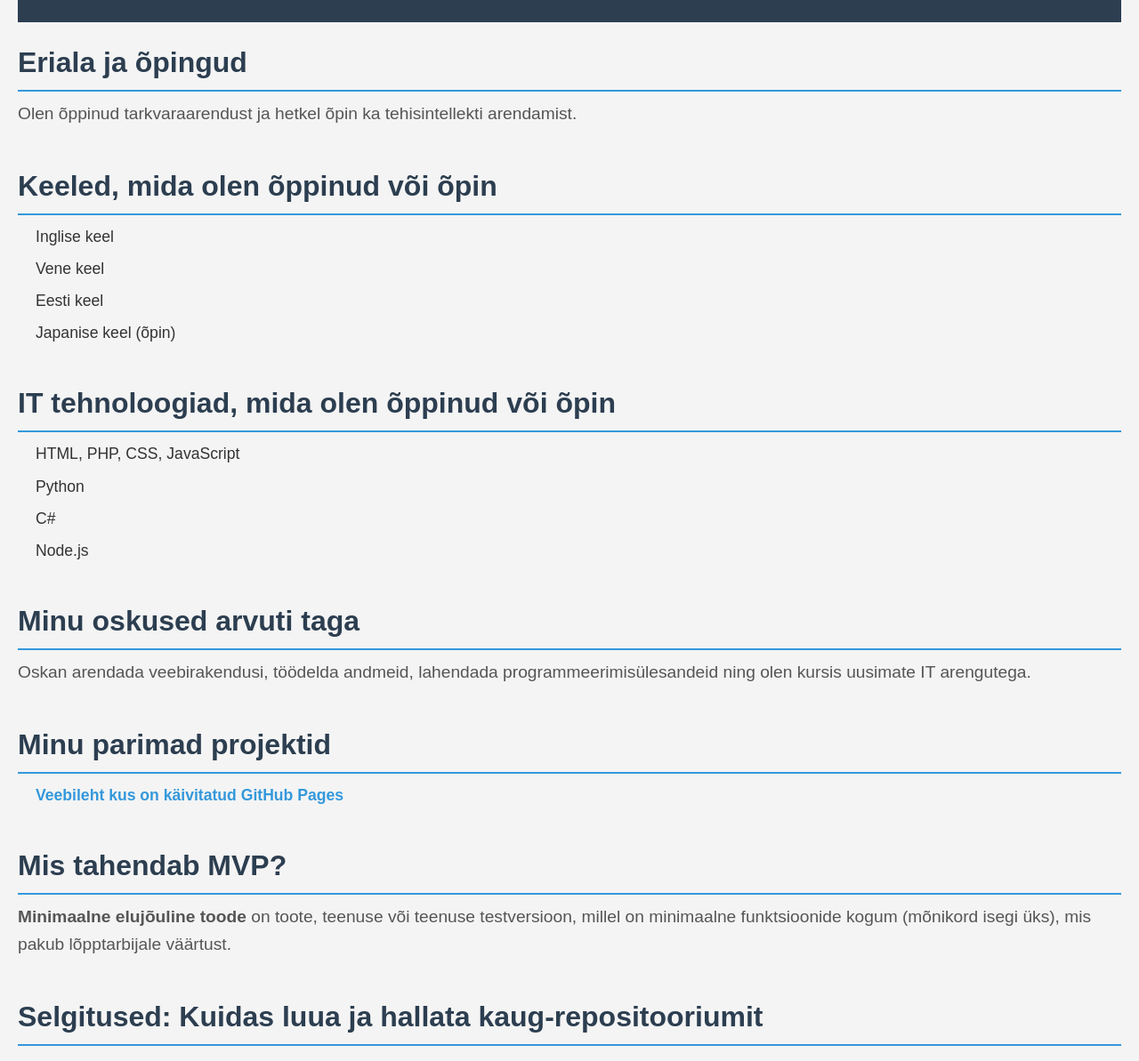
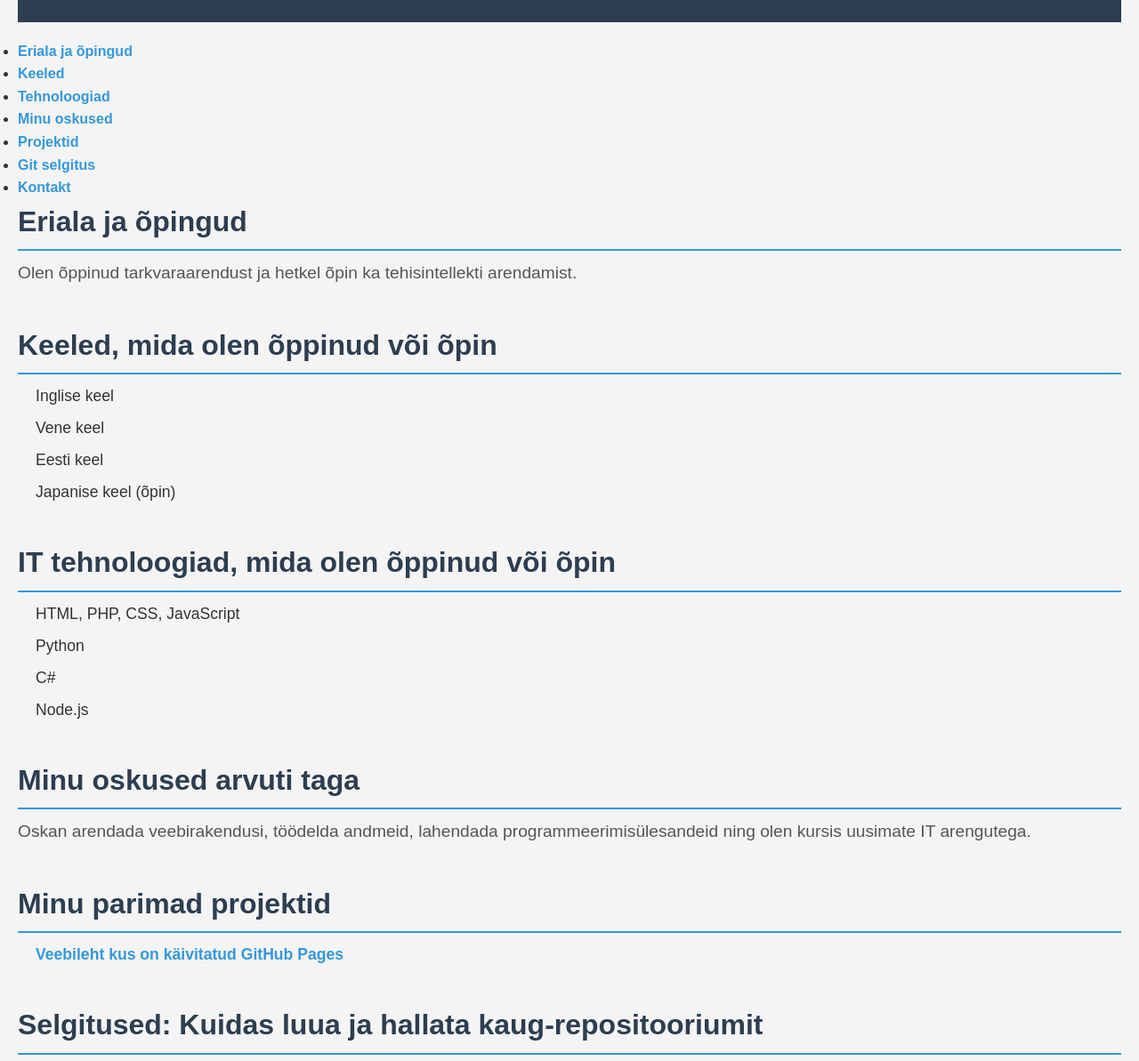
Before and after one commit to VsevolodTsarev2001/VsevolodKoduleht, a plain HTML site: page index.html in a window 1280 px wide. Shown: the part 267-1460 px from the top of the page at 89% size. Drawn offline with Linux system fonts and the light colour scheme.

Commit message:
Update index.html

```diff
--- a/index.html
+++ b/index.html
@@ -12,12 +12,30 @@
     <img src="slava.png" alt="Minu pilt" class="profile-img">
 </header>
 
-<section class="about">
+<!-- Navigeerimisosa -->
+<nav>
+    <ul>
+        <li><a href="#about">Eriala ja õpingud</a></li>
+        <li><a href="#languages">Keeled</a></li>
+        <li><a href="#technologies">Tehnoloogiad</a></li>
+        <li><a href="#skills">Minu oskused</a></li>
+        <li><a href="#projects">Projektid</a></li>
+        <li><a href="#git-explanation">Git selgitus</a></li>
+        <li><a href="#footer">Kontakt</a></li>
+    </ul>
+</nav>
+
+<!-- Põhiosa (Main) -->
+<main>
+
+    <!-- Sektsioon: Eriala ja õpingud -->
+    <section class="about" id="about">
         <h2>Eriala ja õpingud</h2>
         <p>Olen õppinud tarkvaraarendust ja hetkel õpin ka tehisintellekti arendamist.</p>
     </section>
 
-<section class="languages">
+    <!-- Sektsioon: Keeled -->
+    <section class="languages" id="languages">
         <h2>Keeled, mida olen õppinud või õpin</h2>
         <ul>
             <li>Inglise keel</li>
@@ -27,7 +45,8 @@
         </ul>
     </section>
 
-<section class="technologies">
+    <!-- Sektsioon: Tehnoloogiad -->
+    <section class="technologies" id="technologies">
         <h2>IT tehnoloogiad, mida olen õppinud või õpin</h2>
         <ul>
             <li>HTML, PHP, CSS, JavaScript</li>
@@ -37,25 +56,22 @@
         </ul>
     </section>
 
-<section class="skills">
+    <!-- Sektsioon: Oskused -->
+    <section class="skills" id="skills">
         <h2>Minu oskused arvuti taga</h2>
         <p>Oskan arendada veebirakendusi, töödelda andmeid, lahendada programmeerimisülesandeid ning olen kursis uusimate IT arengutega.</p>
     </section>
 
-<section class="projects">
+    <!-- Sektsioon: Projektid -->
+    <section class="projects" id="projects">
         <h2>Minu parimad projektid</h2>
         <ul>
             <li><a href="https://github.com/VsevolodTsarev2001/VsevolodKoduleht" target="_blank">Veebileht kus on käivitatud GitHub Pages</a></li>
         </ul>
     </section>
 
-<section>
-<h2>Mis tahendab MVP?</h2>
-    <p><strong>Minimaalne elujõuline toode </strong> on toote, teenuse või teenuse testversioon, millel on minimaalne funktsioonide kogum (mõnikord isegi üks), mis pakub lõpptarbijale väärtust.</p>
-</section>
-
-
-<section class="git-explanation">
+    <!-- Sektsioon: Git selgitus -->
+    <section class="git-explanation" id="git-explanation">
         <h2>Selgitused: Kuidas luua ja hallata kaug-repositooriumit</h2>
         <p>Git on hajutatud versioonihaldussüsteem, mida kasutatakse koodiprojektide haldamiseks. Kaug-repositooriumi (nt GitHub, GitLab) abil saab hoida projekti versioone ja jagada seda teiste arendajatega. Siin on sammud, kuidas luua kaug-repositoorium ja seostada see kohaliku repoga.</p>
 
@@ -87,14 +103,12 @@
 
         <h3>Kokkuvõte</h3>
         <p>Kaug-repositooriumi kasutamine Gitiga võimaldab teil hoida oma projektide ajalugu ja jagada seda teistega. Ühendage oma kohalik repo kaug-repositooriumiga, tehke muudatusi, commitige need ja pushige kaug-repositooriumisse. Samuti saate igal ajal võtta kõige värskema versiooni projekti muudatustest.</p>
-
-
-
-
     </section>
 
+</main>
 
-<footer>
+<!-- Alajalg -->
+<footer id="footer">
     <h2>Minu portfell Wordpressis</h2>
     <p><a href="https://vsevolodtsarev23.thkit.ee/wp/" target="_blank">Minu WP portfolio</a></p>
 </footer>
```
Lines whose indentation alone changed are shown as unchanged.
